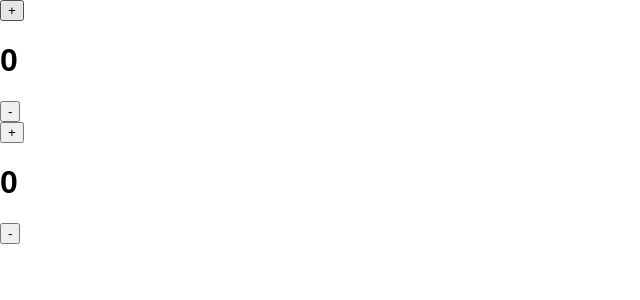
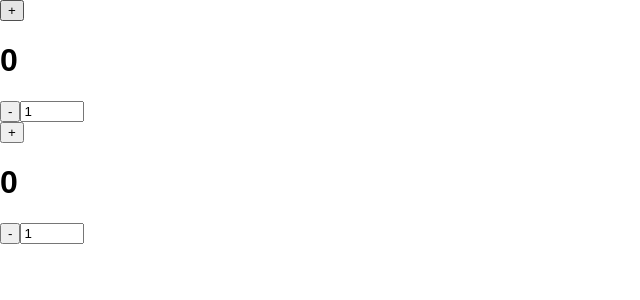
Before and after one commit to davidborah-gda/magic-react-counter, a React (Create React App) app: page / in a window 1280 px wide. Shown: the top 300 px of the page, without its empty margins (0-640 px from the left). Built offline with nearby package versions, Linux system fonts and the light colour scheme.

Commit message:
Added the ability to select the amount for incrementing or decrementing

```diff
--- a/src/Counter.js
+++ b/src/Counter.js
@@ -4,28 +4,41 @@ class Counter extends Component {
     constructor(props){
       super(props);
       this.state = {
-        count: 0
+        count: 0,
+        amount: 1
       };
     }
 
     increment(){
       this.setState({
-        count: this.state.count + 1
+        count: this.state.count + this.state.amount
       });
     }
     decrement(){
       this.setState({
-        count: this.state.count - 1
+        count: this.state.count - this.state.amount
       });
     }
 
+    changeAmount(evt){
 
+      this.setState({
+        amount: parseInt(evt.target.value, 10)
+      });
+    }
     render() {
         return (
             <div>
                 <button onClick={this.increment.bind(this)}>+</button>
                 <h1>{this.state.count}</h1>
                 <button onClick={this.decrement.bind(this)}>-</button>
+                <input type="number"
+                min="1"
+                max="100"
+                step="1"
+                placeholder="Amount to count..."
+                value={this.state.amount}
+                onChange={this.changeAmount.bind(this)}/>
             </div>
         )
 
```
